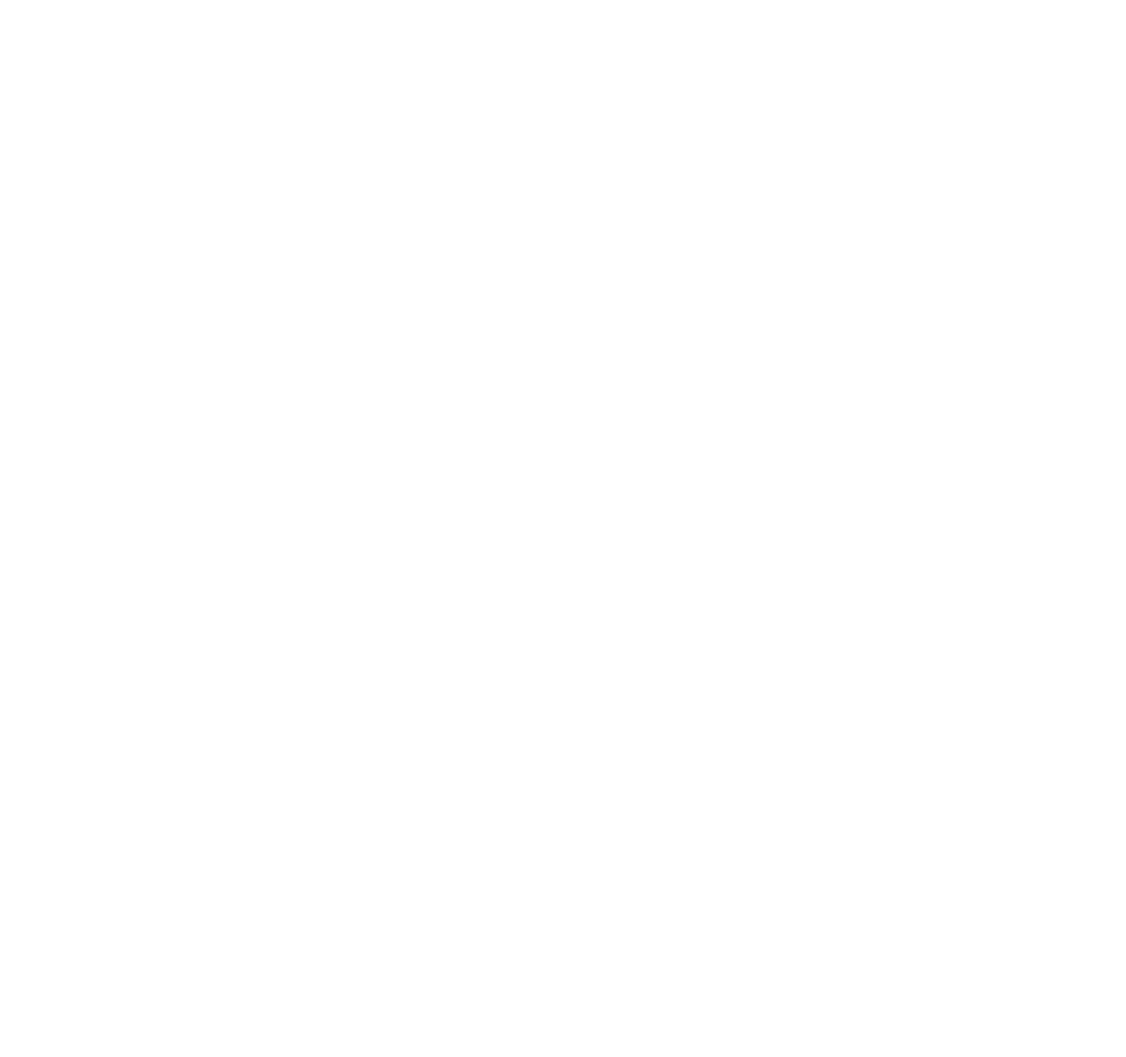
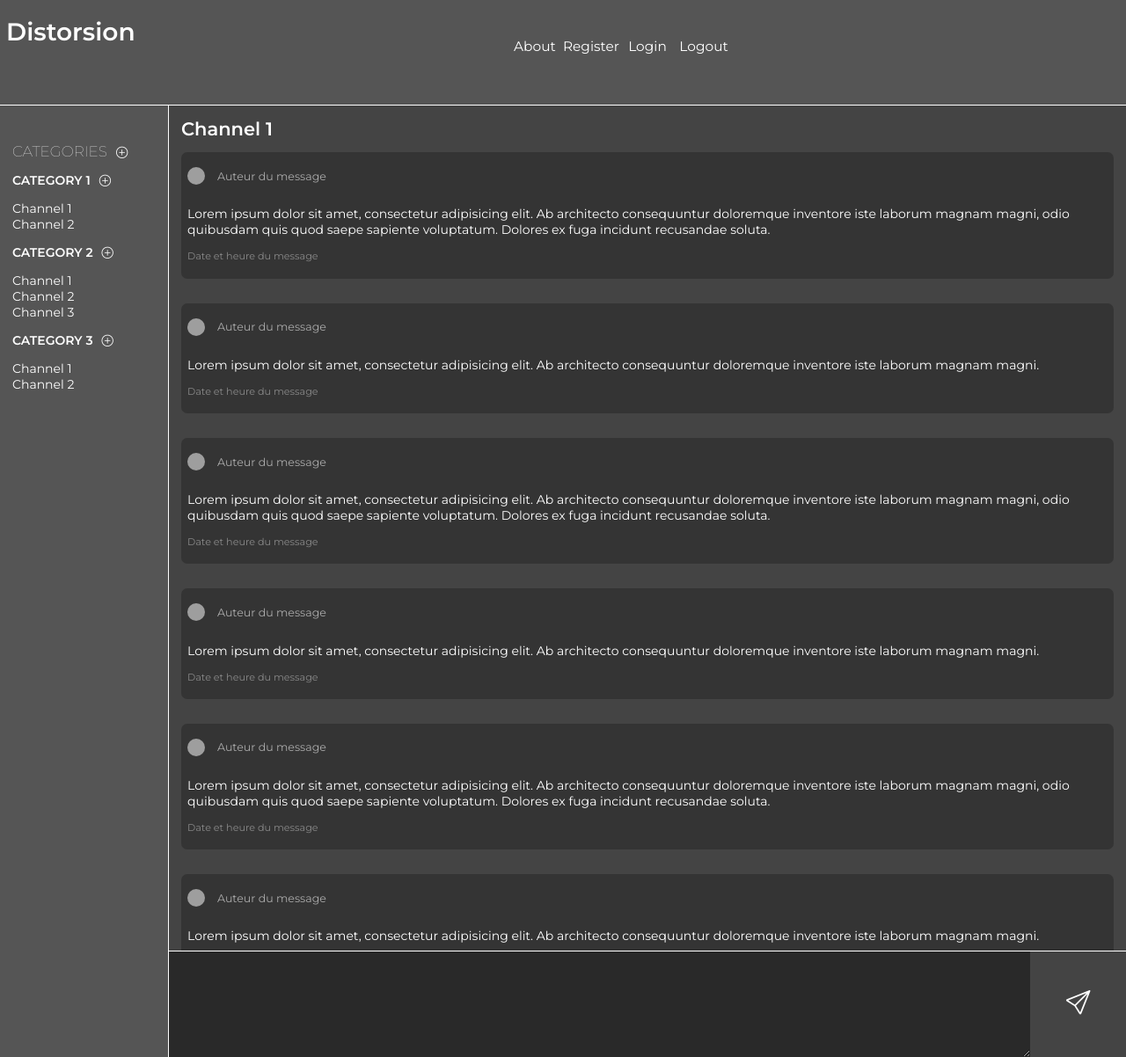
Before and after one commit to Naf976/bre02-distorsion-prod, a PHP site: page / in a window 1280 px wide. Before the commit the page is empty. Shown: the whole page at 88% size. Run offline with PHP 8.4, Linux system fonts and the light colour scheme; style sheets or scripts are compiled from the project's sources; grey boxes are pictures that could not be loaded.

Commit message:
html and style for the chat screen

```diff
--- /dev/null
+++ b/assets/styles/sass/layouts/_aside.scss
@@ -0,0 +1,41 @@
+main > aside {
+  padding: 2rem 1rem;
+  color : white;
+
+  h2 {
+    font-size: 1.2rem;
+    font-weight: 100;
+    text-transform: uppercase;
+
+    button {
+      border:none;
+      background-color: transparent;
+      color:white;
+    }
+  }
+
+  h3 {
+    font-size: 1rem;
+    font-weight: 700;
+    text-transform: uppercase;
+
+    button {
+      border:none;
+      background-color: transparent;
+      color:white;
+    }
+  }
+
+  ul {
+    list-style: none;
+    padding: 0;
+  }
+
+  #add-category {
+    display: none;
+  }
+
+  .add-channel {
+    display: none;
+  }
+}
--- /dev/null
+++ b/assets/styles/sass/layouts/_chat.scss
@@ -0,0 +1,93 @@
+#chat {
+  display: grid;
+  grid-template-columns: 15vw 85vw;
+  background-color: #444444;
+  grid-template-rows: 80vh 10vh;
+
+  & > aside {
+    border-right: 1px solid white;
+    background-color: #555555;
+    grid-row: 1 / 3;
+    grid-column: 1 / 2;
+  }
+
+  & > ul {
+    grid-row: 1 / 2;
+    grid-column: 2 / 3;
+    list-style: none;
+    margin:0;
+    padding:1rem;
+    border-bottom: 1px solid white;
+    color : white;
+    overflow-y: scroll;
+
+    &::-webkit-scrollbar {
+      width: 0.5rem;
+    }
+
+    &::-webkit-scrollbar-thumb {
+      border-radius: 0.8rem;
+      background-color: #232323;
+    }
+
+
+    h2 {
+      margin : 0;
+      margin-bottom: 1rem;
+    }
+
+    li {
+      background-color: #343434;
+      margin-bottom : 2rem;
+      padding:0.5rem;
+      border-radius: 0.5rem;
+    }
+
+    article > header {
+      font-size: 0.9rem;
+      color:#ababab;
+      display: grid;
+      grid-template-columns: 20px calc(100% - 20px);
+
+      figure {
+        margin:0;
+        display: flex;
+        align-items: center;
+        justify-content: center;
+
+        img {
+          border-radius: 50%;
+        }
+      }
+
+      p {
+        padding:0 1rem;
+      }
+    }
+
+    article > footer {
+      font-size: 0.8rem;
+      color:#898989;
+    }
+  }
+
+  & > form {
+    grid-row: 2 / 3;
+    grid-column: 2 / 3;
+    display: grid;
+    grid-template-columns: 0.9fr 0.1fr;
+
+    textarea {
+      color: white;
+      background-color: #292929;
+      border:none;
+    }
+
+    button {
+      border:none;
+      background-color: transparent;
+      color:white;
+      font-size: 2rem;
+    }
+  }
+}
--- /dev/null
+++ b/assets/styles/sass/layouts/_header.scss
@@ -0,0 +1,44 @@
+body > header {
+  width:100vw;
+  border-bottom: 1px solid white;
+  display: grid;
+  grid-template-columns: 15vw 85vw;
+
+  h1 {
+    font-size: 2rem;
+    color:white;
+    grid-column: 1 / 2;
+    padding : 0 0.5rem;
+  }
+
+  nav {
+    grid-column: 2 / 3;
+    ul {
+      height:100%;
+      list-style: none;
+      padding: 0;
+      margin:0;
+      display: grid;
+      grid-template-columns: repeat(5, 1fr);
+      justify-self: center;
+
+      li {
+        display: flex;
+        align-items: center;
+        justify-content: center;
+        font-size: 1.1rem;
+        padding-bottom: 1rem;
+
+        a {
+          color:white;
+          text-decoration: none;
+
+          &:hover {
+            text-decoration: underline;
+            text-underline-offset: 0.5rem;
+          }
+        }
+      }
+    }
+  }
+}
--- a/assets/styles/sass/style.scss
+++ b/assets/styles/sass/style.scss
@@ -0,0 +1,20 @@
+@import "vars/colors";
+@import "layouts/header";
+@import "layouts/aside";
+@import "layouts/chat";
+
+html {
+  font-size: 14px;
+  scroll-behavior: smooth;
+  font-family: 'Montserrat', sans-serif;
+}
+
+body {
+  padding:0;
+  margin:0;
+  max-width:100vw;
+  height:100vh;
+  display: grid;
+  grid-template-rows: 10vh 90vh;
+  background-color: #555;
+}
--- a/index.php
+++ b/index.php
@@ -3,3 +3,5 @@
  * @author : Gaellan
  * @link : https://github.com/Gaellan
  */
+
+require "templates/layout.phtml";
--- /dev/null
+++ b/templates/chat.phtml
@@ -0,0 +1,130 @@
+<main id="chat">
+    <?php require "templates/partials/_aside.phtml"; ?>
+    <ul>
+        <h2>Channel 1</h2>
+        <li>
+            <article>
+                <header>
+                    <figure>
+                        <img src="https://picsum.photos/20" alt=""/>
+                    </figure>
+                    <p>Auteur du message</p>
+                </header>
+                <p>
+                    Lorem ipsum dolor sit amet, consectetur adipisicing elit.
+                    Ab architecto consequuntur doloremque inventore iste laborum magnam magni,
+                    odio quibusdam quis quod saepe sapiente voluptatum. Dolores ex fuga incidunt recusandae soluta.
+                </p>
+                <footer>
+                    <p>
+                        Date et heure du message
+                    </p>
+                </footer>
+            </article>
+        </li>
+        <li>
+            <article>
+                <header>
+                    <figure>
+                        <img src="https://picsum.photos/20" alt=""/>
+                    </figure>
+                    <p>Auteur du message</p>
+                </header>
+                <p>
+                    Lorem ipsum dolor sit amet, consectetur adipisicing elit.
+                    Ab architecto consequuntur doloremque inventore iste laborum magnam magni.
+                </p>
+                <footer>
+                    <p>
+                        Date et heure du message
+                    </p>
+                </footer>
+            </article>
+        </li>
+        <li>
+            <article>
+                <header>
+                    <figure>
+                        <img src="https://picsum.photos/20" alt=""/>
+                    </figure>
+                    <p>Auteur du message</p>
+                </header>
+                <p>
+                    Lorem ipsum dolor sit amet, consectetur adipisicing elit.
+                    Ab architecto consequuntur doloremque inventore iste laborum magnam magni,
+                    odio quibusdam quis quod saepe sapiente voluptatum. Dolores ex fuga incidunt recusandae soluta.
+                </p>
+                <footer>
+                    <p>
+                        Date et heure du message
+                    </p>
+                </footer>
+            </article>
+        </li>
+        <li>
+            <article>
+                <header>
+                    <figure>
+                        <img src="https://picsum.photos/20" alt=""/>
+                    </figure>
+                    <p>Auteur du message</p>
+                </header>
+                <p>
+                    Lorem ipsum dolor sit amet, consectetur adipisicing elit.
+                    Ab architecto consequuntur doloremque inventore iste laborum magnam magni.
+                </p>
+                <footer>
+                    <p>
+                        Date et heure du message
+                    </p>
+                </footer>
+            </article>
+        </li>
+        <li>
+            <article>
+                <header>
+                    <figure>
+                        <img src="https://picsum.photos/20" alt=""/>
+                    </figure>
+                    <p>Auteur du message</p>
+                </header>
+                <p>
+                    Lorem ipsum dolor sit amet, consectetur adipisicing elit.
+                    Ab architecto consequuntur doloremque inventore iste laborum magnam magni,
+                    odio quibusdam quis quod saepe sapiente voluptatum. Dolores ex fuga incidunt recusandae soluta.
+                </p>
+                <footer>
+                    <p>
+                        Date et heure du message
+                    </p>
+                </footer>
+            </article>
+        </li>
+        <li>
+            <article>
+                <header>
+                    <figure>
+                        <img src="https://picsum.photos/20" alt=""/>
+                    </figure>
+                    <p>Auteur du message</p>
+                </header>
+                <p>
+                    Lorem ipsum dolor sit amet, consectetur adipisicing elit.
+                    Ab architecto consequuntur doloremque inventore iste laborum magnam magni.
+                </p>
+                <footer>
+                    <p>
+                        Date et heure du message
+                    </p>
+                </footer>
+            </article>
+        </li>
+    </ul>
+    <form id="send-message">
+        <input type="hidden" id="chan-id" name="chan-id" value="" />
+        <textarea id="message" name="message" aria-label="Your message">
+
+        </textarea>
+        <button type="submit" aria-label="Send Message"><span class="bi bi-send"></span></button>
+    </form>
+</main>
--- a/templates/layout.phtml
+++ b/templates/layout.phtml
@@ -0,0 +1,20 @@
+<!DOCTYPE html>
+<html lang="en">
+    <head>
+        <meta charset="utf8" />
+        <title>Distorsion</title>
+        <meta name="viewport" content="width=device-width, initial-scale=1" />
+        <link rel="preconnect" href="https://fonts.googleapis.com">
+        <link rel="preconnect" href="https://fonts.gstatic.com" crossorigin>
+        <link href="https://fonts.googleapis.com/css2?family=Montserrat:ital,wght@0,100;0,200;0,400;0,600;1,400&display=swap" rel="stylesheet">
+        <link rel="stylesheet" href="https://cdn.jsdelivr.net/npm/bootstrap-icons@1.11.3/font/bootstrap-icons.min.css">
+        <link rel="stylesheet" href="assets/styles/css/style.css" />
+    </head>
+    <body>
+        <?php require "templates/partials/_header.phtml"; ?>
+        <?php
+            require "templates/chat.phtml";
+        ?>
+        <script type="module" src="assets/js/main.js"></script>
+    </body>
+</html>
--- a/templates/partials/_aside.phtml
+++ b/templates/partials/_aside.phtml
@@ -0,0 +1,58 @@
+<aside>
+    <h2 id="cat-label">Categories <button id="btn-add-category" aria-label="Open the add category form"><span class="bi bi-plus-circle"></span></button></h2>
+    <form id="add-category">
+        <input type="text" id="cat-name" name="cat-name" aria-label="Category Name"/>
+        <button type="submit" aria-label="Add"><span class="bi bi-plus-circle"></span></button>
+    </form>
+    <h3>
+        Category 1 <button class="btn-add-channel" data-cat="" aria-label="Open the add channel form"><span class="bi bi-plus-circle"></span></button>
+    </h3>
+    <form class="add-channel">
+        <input type="hidden" name="cat-id" id="cat-id" value="" />
+        <input type="text" id="chan-name" name="chan-name" aria-label="Channel Name"/>
+        <button type="submit" aria-label="Add"><span class="bi bi-plus-circle"></span></button>
+    </form>
+    <ul>
+        <li>
+            Channel 1
+        </li>
+        <li>
+            Channel 2
+        </li>
+    </ul>
+    <h3>
+        Category 2 <button class="btn-add-channel" data-cat="" aria-label="Open the add channel form"><span class="bi bi-plus-circle"></span></button>
+    </h3>
+    <form class="add-channel">
+        <input type="hidden" name="cat-id" id="cat-id" value="" />
+        <input type="text" id="chan-name" name="chan-name" aria-label="Channel Name"/>
+        <button type="submit" aria-label="Add"><span class="bi bi-plus-circle"></span></button>
+    </form>
+    <ul>
+        <li>
+            Channel 1
+        </li>
+        <li>
+            Channel 2
+        </li>
+        <li>
+            Channel 3
+        </li>
+    </ul>
+    <h3>
+        Category 3 <button class="btn-add-channel" data-cat="" aria-label="Open the add channel form"><span class="bi bi-plus-circle"></span></button>
+    </h3>
+    <form class="add-channel">
+        <input type="hidden" name="cat-id" id="cat-id" value="" />
+        <input type="text" id="chan-name" name="chan-name" aria-label="Channel Name"/>
+        <button type="submit" aria-label="Add"><span class="bi bi-plus-circle"></span></button>
+    </form>
+    <ul>
+        <li>
+            Channel 1
+        </li>
+        <li>
+            Channel 2
+        </li>
+    </ul>
+</aside>
--- a/templates/partials/_header.phtml
+++ b/templates/partials/_header.phtml
@@ -0,0 +1,19 @@
+<header>
+    <h1>Distorsion</h1>
+    <nav>
+        <ul>
+            <li>
+                <a href="">About</a>
+            </li>
+            <li>
+                <a href="">Register</a>
+            </li>
+            <li>
+                <a href="">Login</a>
+            </li>
+            <li>
+                <a href="">Logout</a>
+            </li>
+        </ul>
+    </nav>
+</header>
```
Also changed, not shown: assets/styles/sass/vars/_colors.scss (added).
